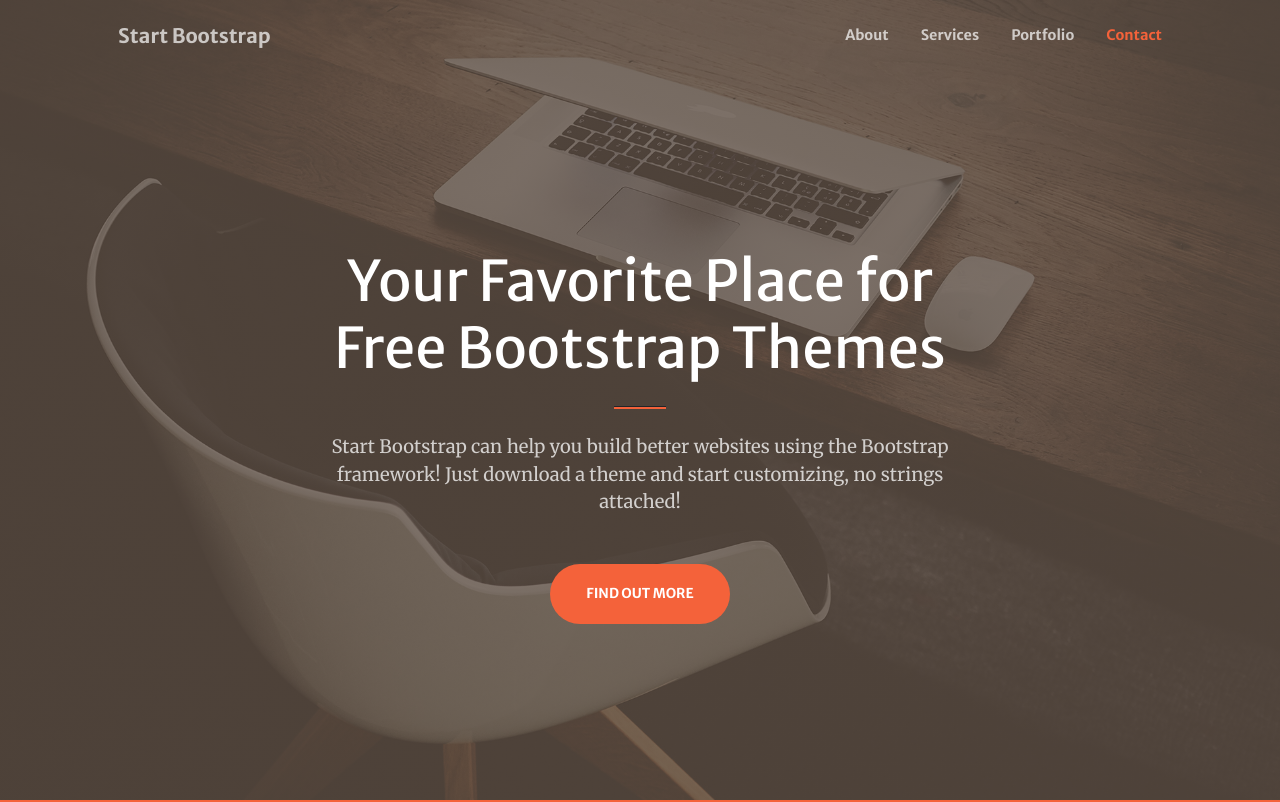
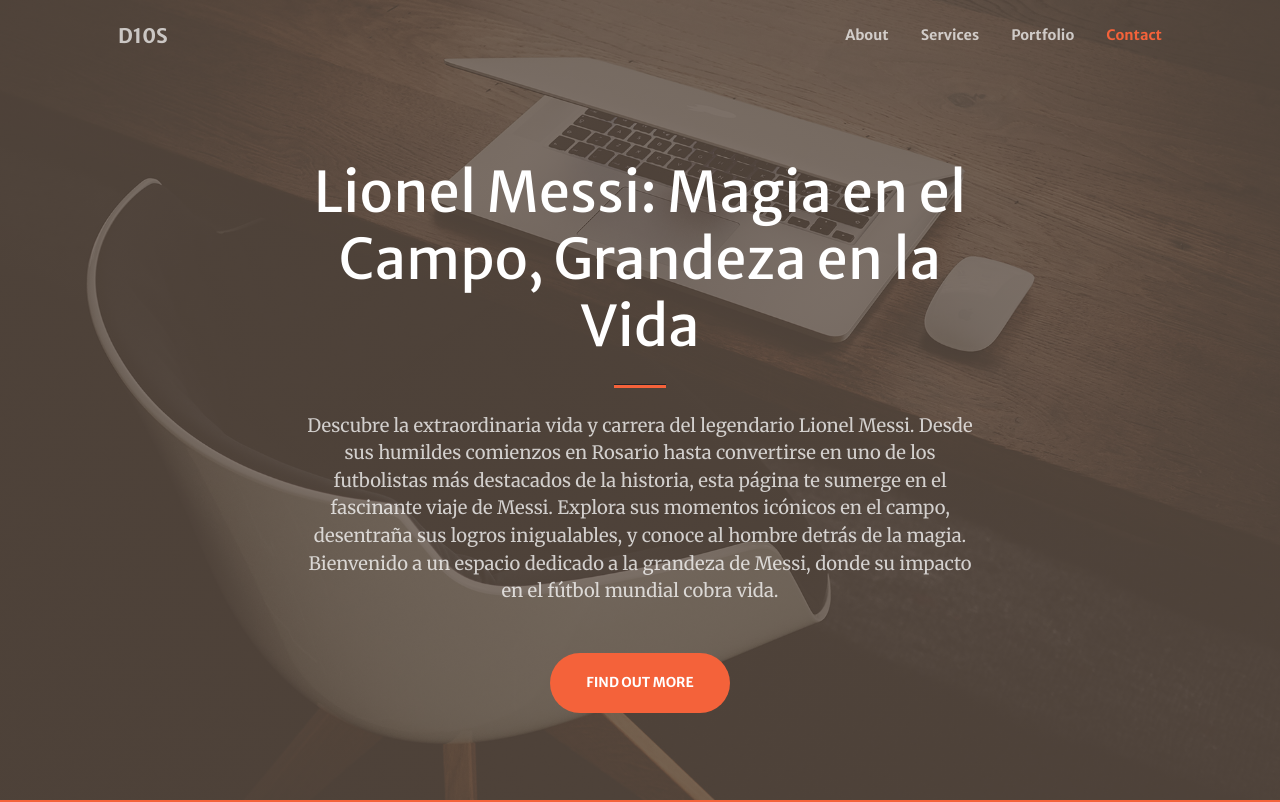
Before and after one commit to angeltom2/ElPadreDeLaM, a plain HTML site: page index.html in a window 1280 px wide. Shown: the top 802 px of the page. Drawn offline with nearby package versions, Linux system fonts and the light colour scheme; some packages are replaced by stand-ins of ours; a script that the page names is missing.

Commit message:
Modificación de plantilla
se agrego un titulo , descripción y una imagen

```diff
--- a/index.html
+++ b/index.html
@@ -5,7 +5,7 @@
         <meta name="viewport" content="width=device-width, initial-scale=1, shrink-to-fit=no" />
         <meta name="description" content="" />
         <meta name="author" content="" />
-        <title>Creative - Start Bootstrap Theme</title>
+        <title>D10S</title>
         <!-- Favicon-->
         <link rel="icon" type="image/x-icon" href="assets/favicon.ico" />
         <!-- Bootstrap Icons-->
@@ -22,7 +22,7 @@
         <!-- Navigation-->
         <nav class="navbar navbar-expand-lg navbar-light fixed-top py-3" id="mainNav">
             <div class="container px-4 px-lg-5">
-                <a class="navbar-brand" href="#page-top">Start Bootstrap</a>
+                <a class="navbar-brand" href="#page-top">D10S</a>
                 <button class="navbar-toggler navbar-toggler-right" type="button" data-bs-toggle="collapse" data-bs-target="#navbarResponsive" aria-controls="navbarResponsive" aria-expanded="false" aria-label="Toggle navigation"><span class="navbar-toggler-icon"></span></button>
                 <div class="collapse navbar-collapse" id="navbarResponsive">
                     <ul class="navbar-nav ms-auto my-2 my-lg-0">
@@ -39,11 +39,11 @@
             <div class="container px-4 px-lg-5 h-100">
                 <div class="row gx-4 gx-lg-5 h-100 align-items-center justify-content-center text-center">
                     <div class="col-lg-8 align-self-end">
-                        <h1 class="text-white font-weight-bold">Your Favorite Place for Free Bootstrap Themes</h1>
+                        <h1 class="text-white font-weight-bold">Lionel Messi: Magia en el Campo, Grandeza en la Vida</h1>
                         <hr class="divider" />
                     </div>
                     <div class="col-lg-8 align-self-baseline">
-                        <p class="text-white-75 mb-5">Start Bootstrap can help you build better websites using the Bootstrap framework! Just download a theme and start customizing, no strings attached!</p>
+                        <p class="text-white-75 mb-5">Descubre la extraordinaria vida y carrera del legendario Lionel Messi. Desde sus humildes comienzos en Rosario hasta convertirse en uno de los futbolistas más destacados de la historia, esta página te sumerge en el fascinante viaje de Messi. Explora sus momentos icónicos en el campo, desentraña sus logros inigualables, y conoce al hombre detrás de la magia. Bienvenido a un espacio dedicado a la grandeza de Messi, donde su impacto en el fútbol mundial cobra vida.</p>
                         <a class="btn btn-primary btn-xl" href="#about">Find Out More</a>
                     </div>
                 </div>
```
Also changed, not shown: assets/img/Imagen de WhatsApp 2024-02-27 a las 21.25.15_769c1360.jpg (added).
